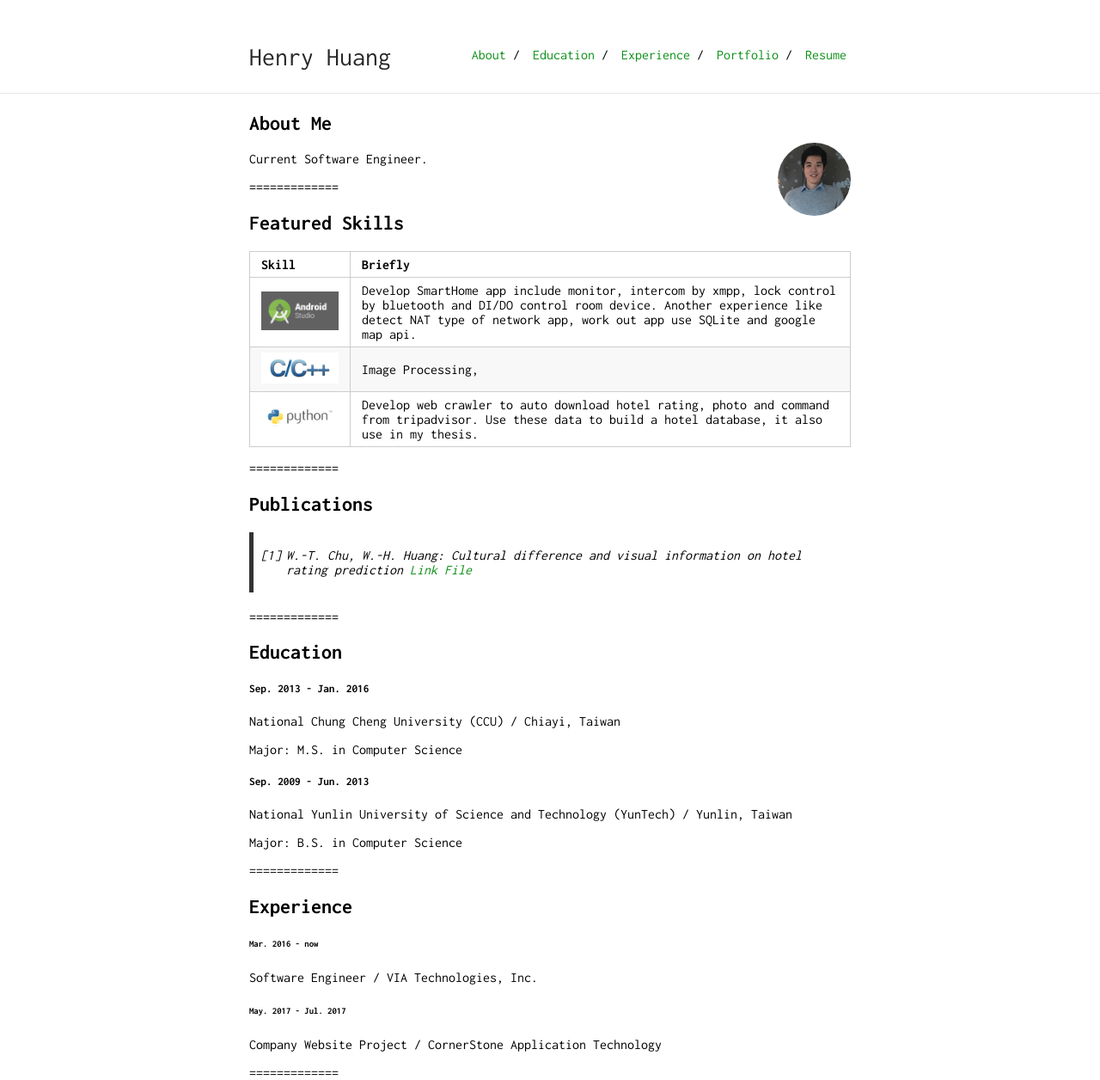
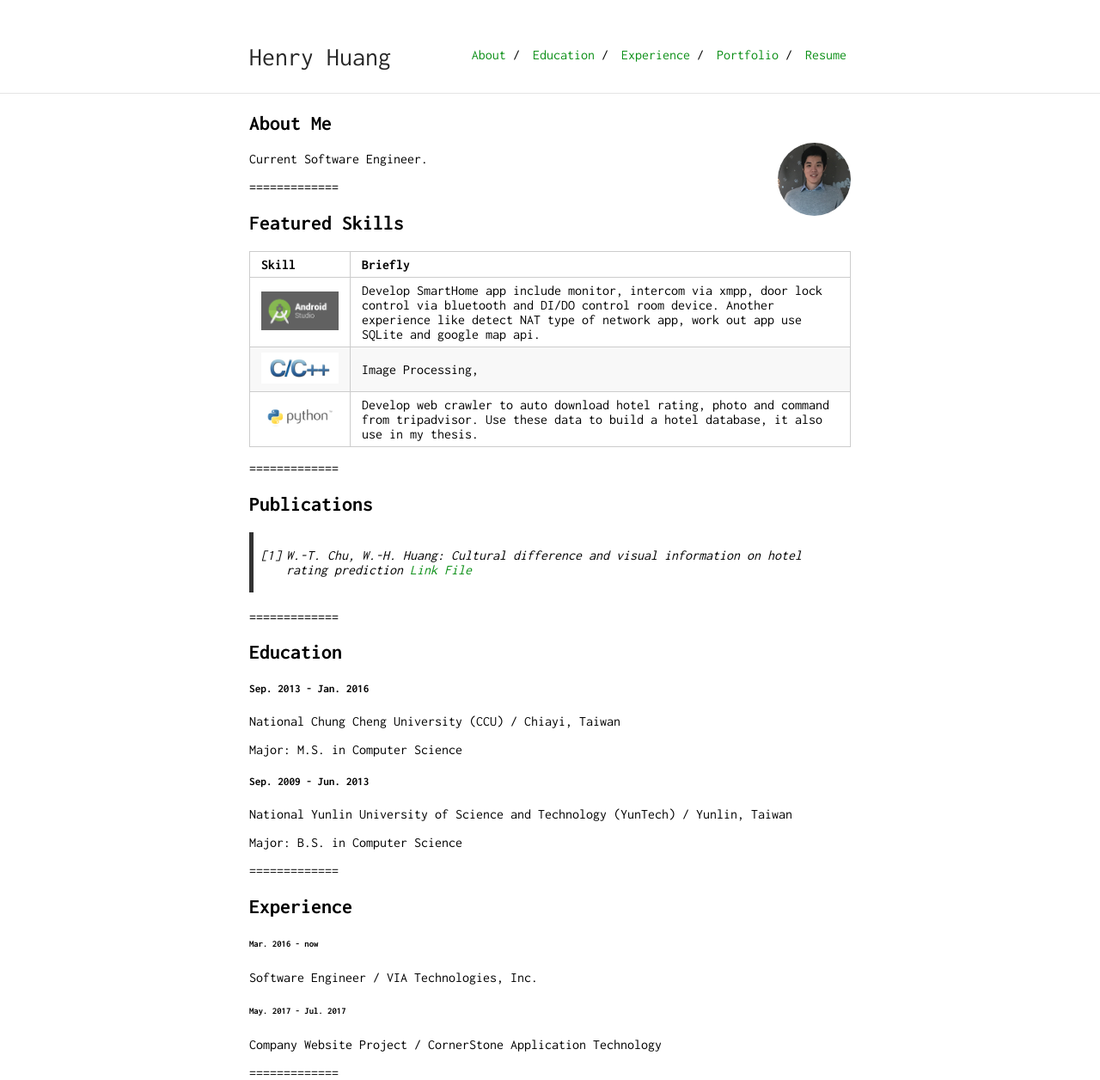
Before and after one commit to henry0726/henry0726.github.io, a Jekyll site: the page built from index.md, in a window 1280 px wide. Shown: the whole page at 86% size. Built offline with Jekyll 4.4.1, drawn with Linux system fonts in a browser that asks for light colours; our own code applies the rules of GitHub Pages for plain Markdown files.

Commit message:
Update index.md

```diff
--- a/index.md
+++ b/index.md
@@ -13,7 +13,7 @@ Current Software Engineer.
 
 Skill | Briefly
 -----|--------
-<img src="android-studio-logo.png" style="width:90px;height:45px;"/>| Develop SmartHome app include monitor, intercom by xmpp, lock control by bluetooth and DI/DO control room device. Another experience like detect NAT type of network app, work out app use SQLite and google map api.
+<img src="android-studio-logo.png" style="width:90px;height:45px;"/>| Develop SmartHome app include monitor, intercom via xmpp, door lock control via bluetooth and DI/DO control room device. Another experience like detect NAT type of network app, work out app use SQLite and google map api.
 <img src="C and C++.jpg" style="width:90px;height:36px;"/>| Image Processing,
 <img src="python-logo.png" style="width:90px;height:36px;"/>| Develop web crawler to auto download hotel rating, photo and command from tripadvisor. Use these data to build a hotel database, it also use in my thesis.
 
```
